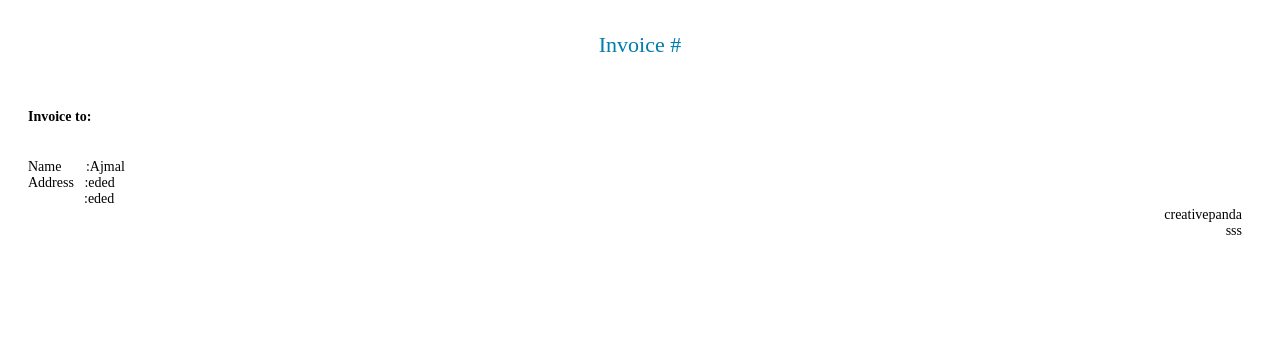
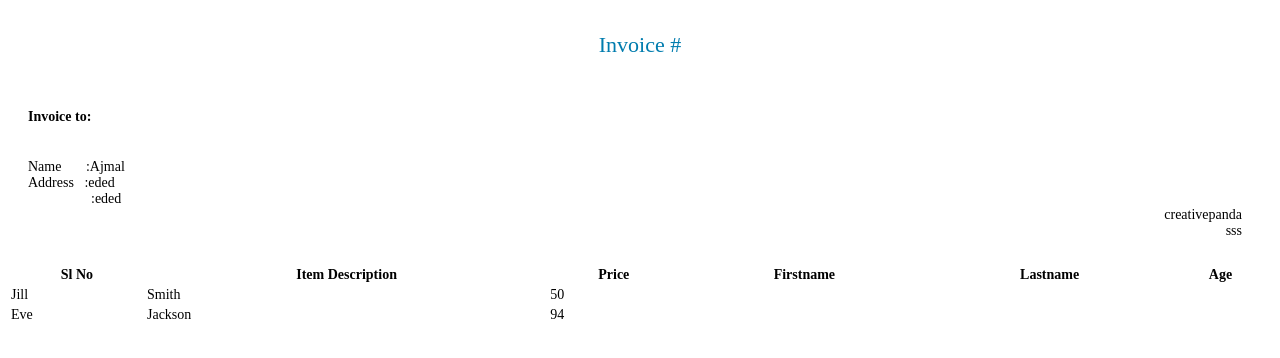
Before and after one commit to mohamed-arshad-ch/weinvoice, a Django app: template template/invoice.html in a window 1280 px wide. Shown: the top 358 px of the page. Run offline with Django 3.2, Linux system fonts and the light colour scheme; the template is opened without the code that fills it: values that come from a table or form of the project are taken from there, others are empty; data comes from the database, SQL or seed files in the repository; both versions use the stored data as it was after the commit.

Commit message:
Update In Serializer

```diff
--- a/invoice/sortconroll.py
+++ b/invoice/sortconroll.py
@@ -12,7 +12,7 @@ class CreateInvoiceController:
         address = self.data['address']
         cgst = self.data['cgst']
         city = self.data['city']
-        comapny_address = self.data['comapny_address']
+        comapny_address = self.data['company_address']
         company_city = self.data['company_city']
         company_district = self.data['company_district']
         company_email = self.data['company_email']
--- a/invoice/views.py
+++ b/invoice/views.py
@@ -300,7 +300,7 @@ class SortForInvoice(generics.ListAPIView):
     queryset = Invoice.objects.all()
     serializer_class = InvoiceReadSerializer
     filter_backends = [DjangoFilterBackend,filters.OrderingFilter]
-    filterset_fields = ['date_created','customer__name','company_name','comapny_address','company_city','company_location','company_pin','company_district','company_satate','company_gstin','company_email','company_phone','company_logo','product_list','due_amount','sgst','cgst','status','invoice_type']
+    filterset_fields = ['date_created','customer__name','company_name','company_address','company_city','company_location','company_pin','company_district','company_state','company_gstin','company_email','company_phone','company_logo','product_list','due_amount','sgst','cgst','status','invoice_type']
     pagination_class = PageNumberPagination
     pagination_class.page_size_query_param = 'limit'
 
--- a/template/invoice.html
+++ b/template/invoice.html
@@ -52,7 +52,7 @@
             <h4>Invoice to:</h4> <br/>
             Name      &nbsp;&nbsp;&nbsp;&nbsp; &nbsp;:{{instance.customer.name}}  <br/>
             Address  &nbsp;    :{{instance.customer.address}} <br/>
-            &nbsp;&nbsp;&nbsp;&nbsp;&nbsp;&nbsp;&nbsp;&nbsp;&nbsp;&nbsp;&nbsp;&nbsp;&nbsp;&nbsp;&nbsp;     :{{instance.customer.city}}
+            &nbsp;&nbsp;&nbsp;&nbsp;&nbsp;&nbsp;&nbsp;&nbsp;&nbsp;&nbsp;&nbsp;&nbsp;&nbsp;&nbsp;&nbsp;&nbsp;&nbsp;&nbsp;:{{instance.customer.city}}
             <div class="company-details">
 
               <label for="" class="name">{{instance.company_name}}</label><br>
@@ -60,6 +60,29 @@
           </div>
             <hr class='hrItem' />
         </div>
+
+        <div class="item-details">
+          <table style="width:100%">
+            <tr>
+              <th>Sl No</th>
+              <th>Item Description</th>
+              <th>Price</th>
+              <th>Firstname</th>
+              <th>Lastname</th>
+              <th>Age</th>
+            </tr>
+            <tr>
+              <td>Jill</td>
+              <td>Smith</td>
+              <td>50</td>
+            </tr>
+            <tr>
+              <td>Eve</td>
+              <td>Jackson</td>
+              <td>94</td>
+            </tr>
+          </table>
+        </div>
     </div>
     </body>
 </html>
```
Also changed, not shown: db.sqlite3, 3 other files.
